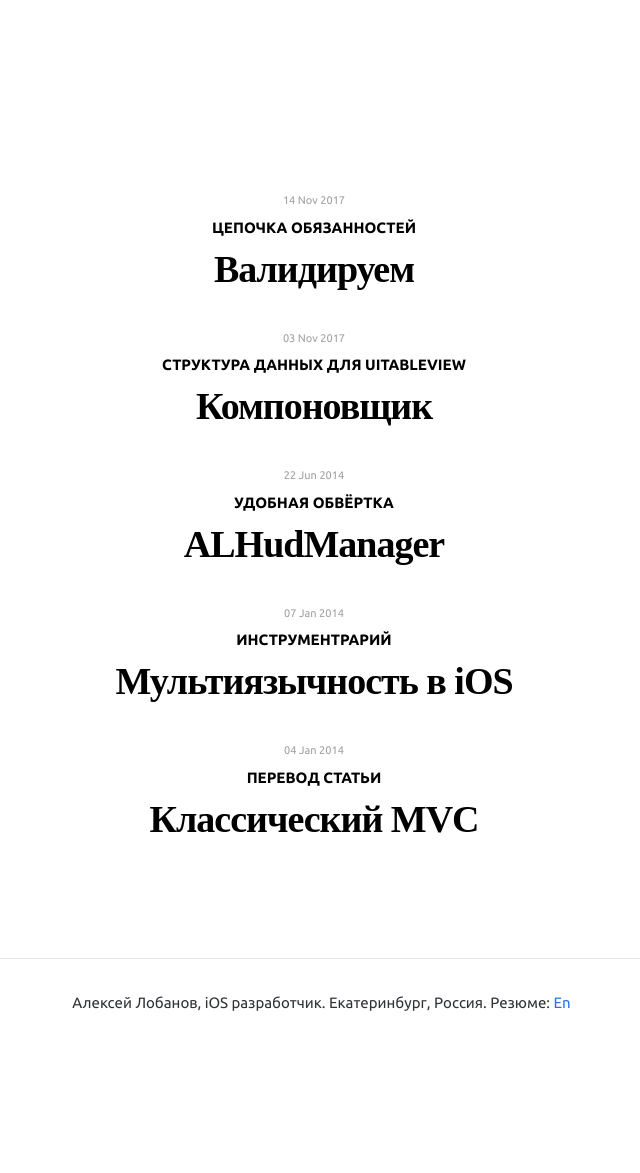
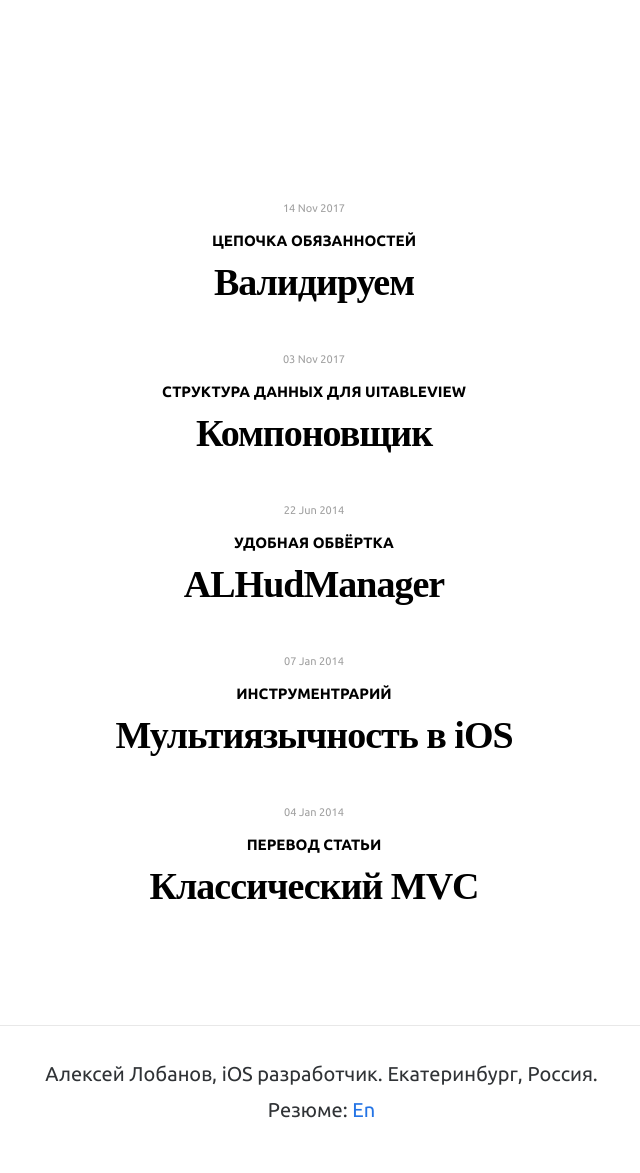
Before and after one commit to alobanov/alobanov.github.io, a Jekyll site: the page built from index.html, in a window 1280 px wide. Shown: the whole page, without its empty margins (326-966 px from the left). Built offline with Jekyll 4.4.1, drawn with Linux system fonts in a browser that asks for light colours; some web fonts are replaced; before the commit the page ends 1061 px from its top, so only the background shows below that.

Commit message:
Update main.scss

```diff
--- a/css/main.scss
+++ b/css/main.scss
@@ -7,7 +7,7 @@
 $base-font-family: 'EB Garamond', 'Lucida Grande', 'Open Sans', 'Yeseva One', 'Lucida Sans Unicode','Lucida Sans',Verdana,Tahoma,sans-serif;
 $base-font-body:   'EB Garamond', serif;
 $base-font-title:  'Vollkorn SC', serif;
-$base-font-size:   15px;
+$base-font-size:   20px;
 $base-font-weight: 400;
 $small-font-size:  $base-font-size * 0.175;
 $base-line-height: 1.80em;
```
